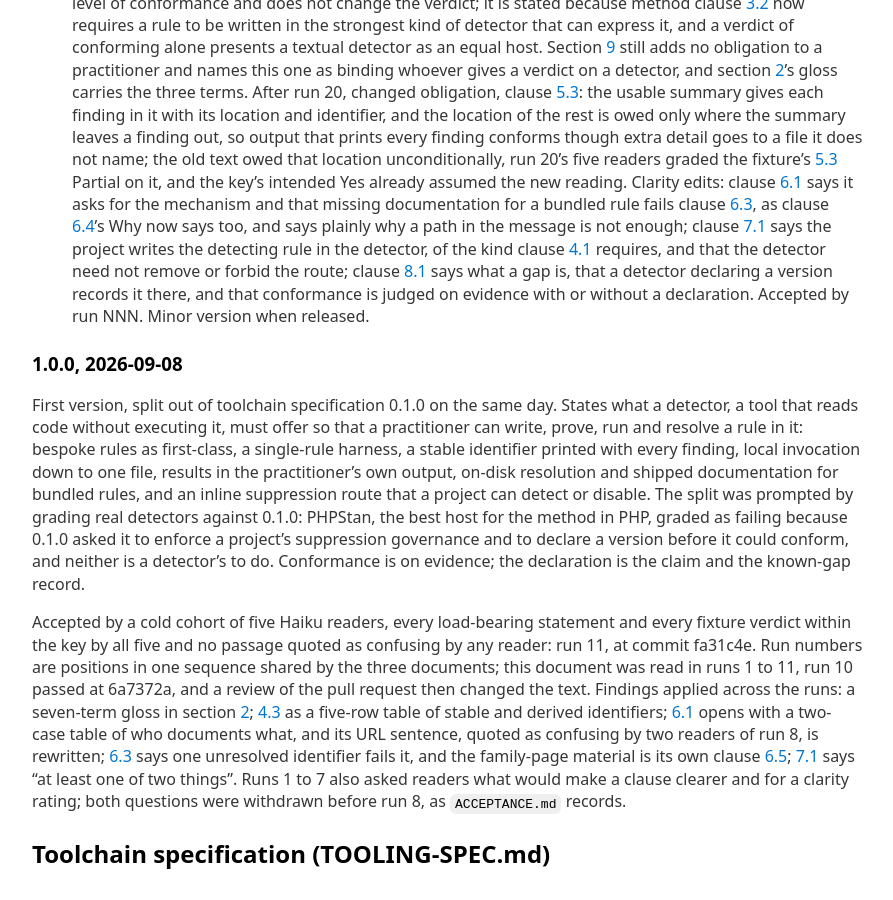
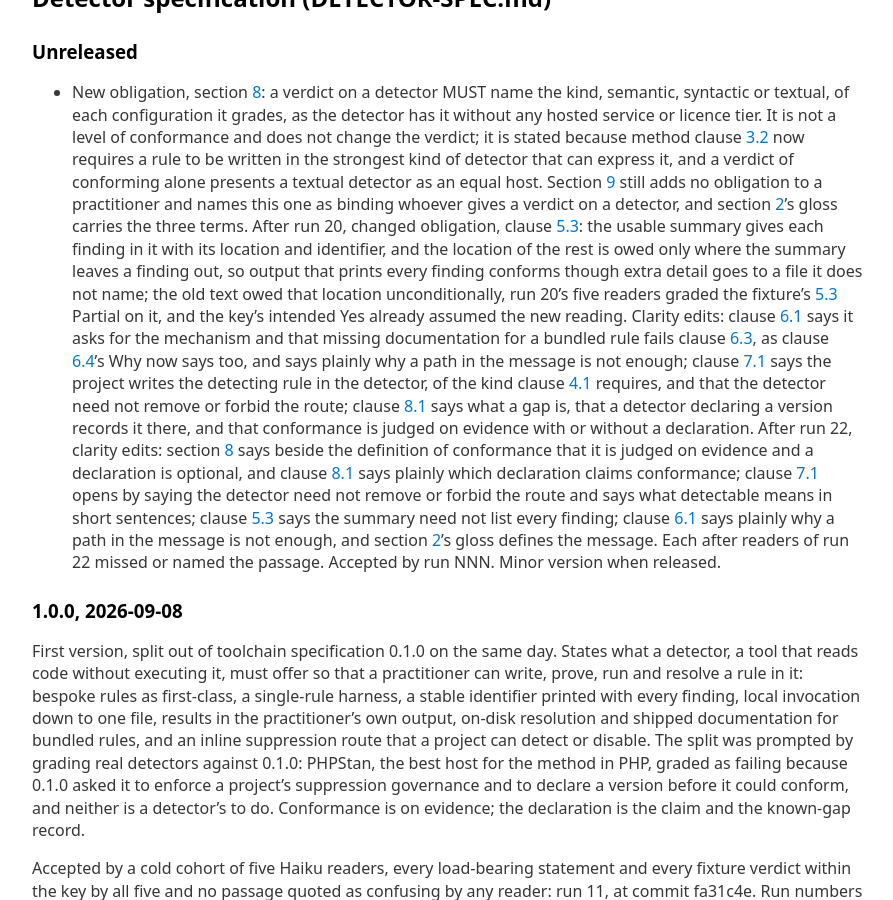
Before and after one commit to Defence-Before-Fix/defence-before-fix.github.io, a Jekyll site: the page built from CHANGELOG.md, in a window 1280 px wide and 900 px high, scrolled down 2484 px. Shown: the whole window, without its empty margins (192-1085 px from the left). Built offline with Jekyll 4.4.1, drawn with Linux system fonts in a browser that asks for light colours; our own code applies the rules of GitHub Pages for plain Markdown files; some of the changed text lies outside the part shown.

Commit message:
Method 2, 3.2, 3.3 and 4, detector 5.3, 6.1, 7.1 and 8: runs 21 and 22 findings applied
SPEC.md: section 2 names the order of the steps; clause 3.2 states both
grounds for a weaker kind in the sentence that allows one, and says the
extension-points rule in short sentences; clause 3.3 Part B says an inline
ignore is not judged under it, Part C says which run reports a fixture;
section 4's lead-in names the Owner, and its wider-rule bullet, with the
section 3 map's row, says plainly who decides.

DETECTOR-SPEC.md: section 8 says conformance is judged on evidence and a
declaration is optional; clause 8.1 says which declaration claims
conformance; clause 7.1 opens by saying the route need not be removed or
forbidden; clause 5.3 says the summary need not list every finding;
clause 6.1's sentence on a path in the message is plain, and section 2's
gloss defines Message.

Text only; no question, threshold or fixture changed. Changelog lines
extended, run NNN kept.

Co-Authored-By: Claude Opus 5.5 <noreply@anthropic.com>

```diff
--- a/DETECTOR-SPEC.md
+++ b/DETECTOR-SPEC.md
@@ -40,6 +40,7 @@ definition; the ones this document leans on most are, in short:
 | [Detector]                         | A tool that reads code without executing it and reports what it finds                                                                               |
 | [Semantic], [Syntactic], [Textual] | What a [Rule] can ask in a configuration: the type of any expression and what any name refers to, program-wide; a parse tree short of that; or text |
 | [Rule]                             | One check a [Detector] evaluates                                                                                                                    |
+| [Message]                          | The text a [Rule] prints when it fires                                                                                                              |
 | [Identifier]                       | The stable name printed with a finding that leads to its documentation                                                                              |
 | [Practitioner]                     | Whoever is doing the work, a person or an [Agent]                                                                                                   |
 | [Toolchain]                        | Everything a project assembles to run its checks through, [Detectors] included                                                                      |
@@ -158,10 +159,10 @@ any.
 ### 5.3 The result MUST reach the practitioner in the output of the command they ran
 
 Where the [Detector] writes fuller detail elsewhere, the invoked command's own output MUST
-still carry a usable summary, each finding in it with where it is and its [Identifier]. If the
-summary leaves any finding out, the output MUST also say where the findings it leaves out can be read. Output that prints
-every finding so meets this clause, even where extra detail, such as a code snippet, is written only
-to a file the output does not name.
+still carry a usable summary, each finding in it with where it is and its [Identifier]. The
+summary need not list every finding. If it leaves any finding out, the output MUST also say where
+the rest can be read. Output that lists every finding meets this clause, even where extra detail,
+such as a code snippet, is written only to a file the output does not name.
 
 **Why**: method specification clause 8.2. A report the [Practitioner] has to go and find is a
 report that arrives after the decision it was meant to inform.
@@ -195,9 +196,9 @@ documentation is the project's to write. Each case in turn:
 **For a [Bundled rule]**, the [Detector] supplies the documentation and the
 lookup, and clauses 6.2 and 6.3 say where. The mechanism MUST resolve an [Identifier]
 presented alone, because the reader who needs it most has the [Identifier] from a log, a
-ticket or a colleague and not the [Message]. A documentation path printed inside the
-[Message] does not meet this: it helps only a reader who has the [Message], and the
-[Identifier] on its own still leads nowhere.
+ticket or a colleague and not the [Message]. Printing a documentation path in the [Message] is
+not enough. It helps only a reader who has the [Message]; the [Identifier] alone still leads
+nowhere.
 
 **For a project's own [Rule]**, the [Detector] cannot know the documentation, so what
 it owes is the half it can give: the [Identifier] printed unaltered under clause 4.3, and no
@@ -274,14 +275,15 @@ nothing to run.
 
 ### 7.1 A detector MAY offer an inline suppression route, but MUST make it detectable or disableable
 
-An inline ignore comment, a per-line directive and a generated [Baseline] are all such
-routes. The [Detector] MAY ship them. For each one it MUST do at least one of two things, and either
-alone satisfies this clause: make the route disableable by configuration; or make the route
-detectable. Detectable means the project can find every use of the route, either with a [Rule]
-the project writes itself in the [Detector], of the kind clause 4.1 requires it to host, or with a
-mechanical check the [Detector] documents. The [Detector] is not required to remove the route
-or to forbid it. Either of the two things lets a project which decides to forbid the route
-enforce that decision. A route that can be neither switched off nor seen does not [Conform].
+The [Detector] does not have to remove or forbid an inline [Suppression] route. An inline ignore
+comment, a per-line directive and a generated [Baseline] are all such routes. The [Detector] MAY
+ship them. For each one it MUST do at least one of two things, and either alone satisfies this
+clause: make the route disableable by configuration; or make the route detectable. Detectable
+means the project can find every use of the route. One way is a [Rule] the project writes and
+registers with the [Detector], as clause 4.1 lets it; the [Detector] need not ship that [Rule].
+The other way is a mechanical check the [Detector] documents. Either of the two things lets a
+project which decides to forbid the route enforce that decision. A route that can be neither
+switched off nor seen does not [Conform].
 
 **Why**: the method specification's position is that [Suppression] is an [Owner]
 decision under its clause 3.4 and section 4, and an [Owner] cannot decide something they are
@@ -304,7 +306,8 @@ minute at the moment they have the reason in mind, and it is the only thing that
 
 ## 8. Conformance
 
-**A [Detector] [Conforms]** if it satisfies every MUST in sections 4 to 7.
+**A [Detector] [Conforms]** if it satisfies every MUST in sections 4 to 7. It is judged on the
+evidence, and a declaration under clause 8.1 is optional.
 
 Partial [Conformance] MUST NOT be described as [Conformance]. A [Detector]
 that satisfies most of this document is in a normal and respectable condition; it is not
@@ -333,14 +336,11 @@ record dependencies. The same declaration is where a known gap is recorded. A ga
 sections 4 to 7 that the [Detector] fails. Once its maintainer knows of a gap, from the
 [Detector]'s own checks or from a [Practitioner]'s report under the method's clause 3.2, a
 [Detector] that declares a version MUST record the gap alongside that version, in the same file
-as the declaration or in a file the declaration names. A declaration with a non-empty
-gap record is a statement of where the [Detector] stands and is not a claim of
-[Conformance].
+as the declaration or in a file the declaration names. A declaration that records no gap claims
+[Conformance]. A declaration that records a gap does not; it says where the [Detector] stands.
 
 The declaration is optional: a [Detector] with no declaration can still [Conform]. Whether a
-[Detector] [Conforms] is judged on the evidence, with or without a declaration. The
-declaration is for the maintainer: it is how they claim [Conformance] and record the gaps they
-know of. A [Detector] that predates this document, or whose maintainer has never read
+[Detector] [Conforms] is judged on the evidence, with or without a declaration. A [Detector] that predates this document, or whose maintainer has never read
 it, MAY be graded [Conforming] on evidence by anyone who exercises the clauses above against
 it, and a verdict on any [Detector], declared or not, rests on that exercise and not on the
 claim. A declaration tells the reader what the maintainer believes and what they know to be missing;
--- a/SPEC.md
+++ b/SPEC.md
@@ -182,7 +182,9 @@ Defence Before Fix applies to a [Defect] when that [Defect] can be attributed to
 idiom or configuration that a [Detector] can be made to recognise.
 
 When it can, building the [Defence] is not optional and MUST be attempted before the [Defect] is
-fixed. This is the substance of the method rather than a preliminary to it.
+fixed. The order is section 3's: attribute the [Defect] to a [Class], build the [Rule], prove
+that it fires, run the [Sweep], then fix every [Instance]. This is the substance of the method
+rather than a preliminary to it.
 
 When it cannot, the [Defect] is outside the method's scope and is fixed conventionally. Not every
 [Defect] is an [Instance] of a detectable pattern, and forcing a [Rule] where no pattern exists
@@ -229,14 +231,14 @@ the [Defence] it implies is ever reached.
 
 Six clauses, in order. In brief, before the detail:
 
-| Clause | The [Practitioner] MUST                                                                                     | The record shows                                                                                                                                     | Goes to the [Owner] under section 4                                                                                              |
-| ------ | ----------------------------------------------------------------------------------------------------------- | ---------------------------------------------------------------------------------------------------------------------------------------------------- | -------------------------------------------------------------------------------------------------------------------------------- |
-| 3.1    | Name the [Class] the [Defect] belongs to, bounded both ways, after an independent search                    | The [Class], the [Hazard] sentence, the two search techniques, the next wider [Rule] not built, whether a [Runner] check pins the reported behaviour | Whether the next wider [Rule] is built, and whether the [Rule] stays narrower than the search showed                             |
-| 3.2    | Express the [Class] as a [Rule] in the strongest kind of [Detector] that can express it, never a test       | The [Rule], its [Detector] and kind, why it is in a weaker kind than [Semantic] where it is, and any [Toolchain] gap that stopped a bespoke one      | Whether a [Class] that could be defended is left undefended, and a weaker kind where the project requires the [Owner]'s sign-off |
-| 3.3    | Make the [Rule] fire, on the [Instance] or a [Fixture], in a commit of its own                              | The red run, and the sentence behind every [Narrowing]                                                                                               | Any exclusion whose sentence cannot be written: that is [Suppression]                                                            |
-| 3.4    | [Sweep] the whole codebase, record the count, then fix every [Instance]                                     | The count, corroborated, and what was fixed by hand or by pattern                                                                                    | Any [Instance] left unfixed, and any [Baseline]                                                                                  |
-| 3.5    | Make the [Rule] permanent and [Blocking] in the project's own checks                                        | The green run through the project's entry point, and the recorded decision behind any [Suppression]                                                  | Removing or disabling the [Rule], and any [Suppression] added to it                                                              |
-| 3.6    | Print a terse [Message] with a stable [Identifier] that resolves to documentation versioned with the [Rule] | The [Remediation docs]                                                                                                                               | Nothing                                                                                                                          |
+| Clause | The [Practitioner] MUST                                                                                     | The record shows                                                                                                                                     | Goes to the [Owner] under section 4                                                                                                                  |
+| ------ | ----------------------------------------------------------------------------------------------------------- | ---------------------------------------------------------------------------------------------------------------------------------------------------- | ---------------------------------------------------------------------------------------------------------------------------------------------------- |
+| 3.1    | Name the [Class] the [Defect] belongs to, bounded both ways, after an independent search                    | The [Class], the [Hazard] sentence, the two search techniques, the next wider [Rule] not built, whether a [Runner] check pins the reported behaviour | Leaving the next wider [Rule] unbuilt, unless the [Hazard] cannot arise in the code it would add; leaving the [Rule] narrower than the search showed |
+| 3.2    | Express the [Class] as a [Rule] in the strongest kind of [Detector] that can express it, never a test       | The [Rule], its [Detector] and kind, why it is in a weaker kind than [Semantic] where it is, and any [Toolchain] gap that stopped a bespoke one      | Whether a [Class] that could be defended is left undefended, and a weaker kind where the project requires the [Owner]'s sign-off                     |
+| 3.3    | Make the [Rule] fire, on the [Instance] or a [Fixture], in a commit of its own                              | The red run, and the sentence behind every [Narrowing]                                                                                               | Any exclusion whose sentence cannot be written: that is [Suppression]                                                                                |
+| 3.4    | [Sweep] the whole codebase, record the count, then fix every [Instance]                                     | The count, corroborated, and what was fixed by hand or by pattern                                                                                    | Any [Instance] left unfixed, and any [Baseline]                                                                                                      |
+| 3.5    | Make the [Rule] permanent and [Blocking] in the project's own checks                                        | The green run through the project's entry point, and the recorded decision behind any [Suppression]                                                  | Removing or disabling the [Rule], and any [Suppression] added to it                                                                                  |
+| 3.6    | Print a terse [Message] with a stable [Identifier] that resolves to documentation versioned with the [Rule] | The [Remediation docs]                                                                                                                               | Nothing                                                                                                                                              |
 
 The fourth column is what an [Agent] or other [Practitioner] MUST NOT decide alone, clause by
 clause; section 4 states the full list and governs where the two differ.
@@ -415,25 +417,25 @@ be written in the strongest kind of [Detector] that can express it: a [Semantic]
 [Syntactic] one, else a [Textual] one. The kind is that of the configuration the [Rule] runs in.
 Enabling an existing [Rule], or tightening its thresholds, is not writing one, and the
 off-the-shelf paragraph above covers it; giving an existing [Rule] a pattern of the project's own,
-or changing the pattern of a [Rule] the project wrote, is writing one. A
-weaker kind is allowed on one of two grounds only:
+or changing the pattern of a [Rule] the project wrote, is writing one. A weaker kind is allowed
+on two grounds only: where the stronger kind cannot express the [Rule], or where the language has
+no [Detector] of the stronger kind that accepts bespoke [Rules]. For example, the stronger kind
+cannot express a [Rule] that reads a file the [Semantic] [Detector] does not parse.
 
-1. the stronger kind cannot express the [Rule], as where the [Rule] reads a file the [Semantic]
-   [Detector] does not parse; or
-2. the language has no [Detector] of the stronger kind that accepts bespoke [Rules].
+The language has a [Detector] of the stronger kind when the project already runs one, or the
+language's own [Detector] ecosystem offers one. That is the same check section 2 asks for before
+a [Toolchain] gap is recorded. A stronger configuration of a [Detector] the project runs counts.
+A [Detector] or configuration that only a hosted service or a licence tier provides does not
+count. A [Detector] accepts bespoke [Rules] when the project can add its own [Rule] to it through
+a documented extension point, such as a plugin interface or an API for writing [Rules]. It need
+not meet the rest of the [detector specification](DETECTOR-SPEC.md). If its extension points
+cannot reach the construct a [Rule] is about, that [Detector] cannot express the [Rule]. If no
+[Detector] of the stronger kind can reach it, the stronger kind cannot express the [Rule]: that
+is the first ground, not the second.
 
-For the second ground, the language has such a [Detector] when the
-project already runs it or the language's own [Detector] ecosystem offers it, the same check
-section 2 asks for before a [Toolchain] gap is recorded. A stronger configuration of a [Detector]
-the project runs is one; a [Detector] or configuration of the stronger kind available only
-through a hosted service or a licence tier is not. A [Detector] accepts bespoke [Rules] when the
-project can add a [Rule] of its own to it through a documented extension point, such as a plugin
-interface or an API for writing [Rules], whether or not it meets the rest of the [detector specification](DETECTOR-SPEC.md).
-Where those extension points cannot reach the construct a [Rule] is about, that [Detector]
-cannot express the [Rule]. Where no [Detector] of that kind can reach it, the kind cannot express
-the [Rule], and the first ground holds. On the [Remediation docs] of a [Rule] they
+On the [Remediation docs] of a [Rule] they
 write, the [Practitioner] MUST name the [Detector] and its kind. Where that kind is weaker than [Semantic], the [Practitioner] MUST also
-record, for each step down from [Semantic], which of the two grounds holds and why, naming the
+record, for each step down from [Semantic], which of the two grounds above holds and why, naming the
 [Detectors] of the stronger kind that were considered, on the [Rule]'s [Remediation docs] and in
 the description of the commit that adds the [Rule], moves it to another [Detector], or first
 records the grounds. The [Practitioner] judges whether the grounds hold, as section 4 gives them the choice of [Detector]; a
@@ -529,10 +531,10 @@ what must survive the merge is not.
 
 **Part B: [Narrowing].**
 
-Leaving an [Instance] that carries the [Hazard] in place behind an inline ignore comment, an
-ignore entry or a [Baseline] is not a [Narrowing], whatever note accompanies it. That is
-a [Suppression] of the
-[Instance], and clauses 3.4 and 3.5 and section 4 govern it, not this clause.
+**An inline ignore comment, an ignore entry or a [Baseline] is not judged under this clause.**
+Leaving an [Instance] that carries the [Hazard] in place behind one is not a [Narrowing], whatever
+note accompanies it. It is a [Suppression] of the [Instance]. Clauses 3.4 and 3.5 and section 4
+govern it, and it does not fail this clause.
 
 **The decision comes first, and it turns on one sentence.** Can the [Practitioner] write down why
 the [Hazard] cannot arise in the code being excluded? If they can, the exclusion is a [Narrowing],
@@ -622,9 +624,10 @@ Where a [Detector] makes [Fixture]-based testing impractical, an acceptance or s
 demonstrates the [Rule] firing is an acceptable substitute.
 
 [Fixtures] are part of the [Rule] and are versioned with it, under the co-location requirement in
-clause 3.6. A [Fixture] is input to the [Rule]'s test, not part of the code the [Defence] enforces:
-the [Sweep] excludes it under clause 3.4, and the enforced run does not report it, so there is no
-circularity in a [Fixture] that deliberately fails the [Rule] it proves. Writing the [Fixture] is the [Practitioner]'s own decision under section 4, not something
+clause 3.6. A [Fixture] is input to the [Rule]'s test, not part of the code the [Defence] enforces.
+The red run of Part A may report it; that is the proof. The [Sweep] excludes it under clause 3.4,
+and the green run under clause 3.5 does not report it. So there is no circularity in a [Fixture]
+that deliberately fails the [Rule] it proves. Writing the [Fixture] is the [Practitioner]'s own decision under section 4, not something
 to refer upwards.
 
 Where they sit within the repository is the project's business. **Absent a convention, put them
@@ -834,18 +837,19 @@ they do not.
   3.4).
 - The wording of the failure [Message] and the [Remediation docs] (clause 3.6).
 
-**Decisions that MUST go to whoever owns the codebase:**
+**Decisions that MUST go to the [Owner]**, which the [Practitioner] never takes alone:
 
 - Adopting a [Baseline], in whole or in part (clause 3.4).
 - Suppressing an [Instance], or removing or disabling an existing [Rule] (clauses 3.4 and 3.5).
 - Accepting a known [Instance] as unfixed for any reason.
 - Deciding that a [Class] will not be defended at all, where a [Rule] for it is achievable.
-- Leaving unbuilt the next wider [Rule] that clause 3.1 required the [Practitioner] to name, where
-  it was rejected because no [Instance] of it exists today rather than because the [Hazard] cannot
-  arise there. The absence of an [Instance] is the [Practitioner]'s reason not to widen unasked; it
-  is not authority to exclude the extension, and recording it as a known gap does not change whose
-  decision it is. This does not reopen a [Class] whose bounds a [Hazard] sentence has settled, and
-  it reaches no further than the one wider [Rule] already on the record.
+- Leaving unbuilt the next wider [Rule] that clause 3.1 requires the [Practitioner] to name,
+  unless they have written why the [Hazard] cannot arise in the code it would add and confirmed it
+  by search, as clause 3.1 requires. That no [Instance] of it exists today is not enough. It is a
+  reason not to widen unasked, not authority to leave the wider [Rule] out, and recording it as a
+  known gap does not make it the [Practitioner]'s decision. This bullet covers only that one wider
+  [Rule], already named on the record. It does not reopen a [Class] whose bounds a [Hazard]
+  sentence has settled.
 - Leaving a [Rule] narrower than an independent search under clause 3.1 showed it should be, where
   the reason is that the wider check is harder to build without [False positives] rather
   than that the [Hazard] is absent from what it would add. The [Instances] the search found are
```
Also changed, not shown: CHANGELOG.md.
